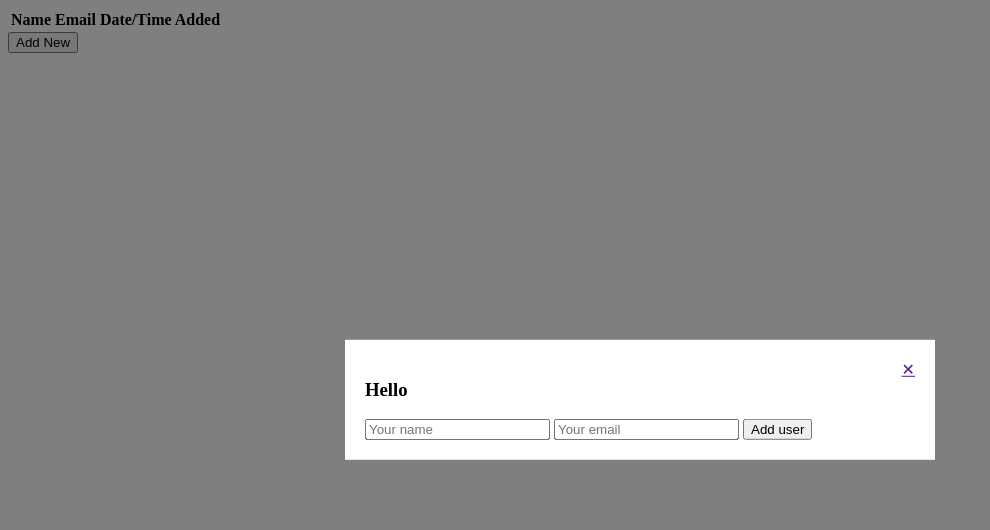
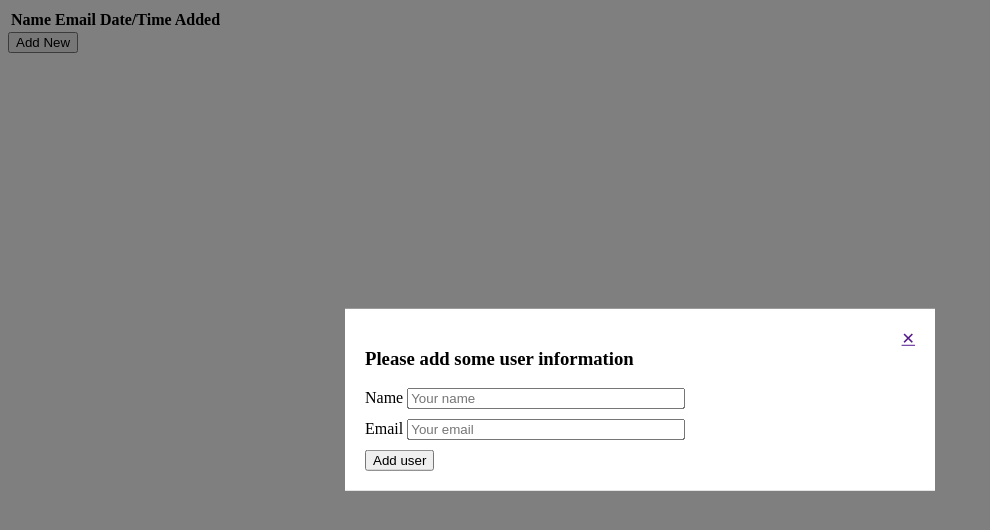
Before and after one commit to ethanwelborn/needle, a website: page index.html in a window 1280 px wide. Both pictures are taken after a click on the button "Add New". Shown: the whole page, without its empty margins (0-990 px from the left). Drawn offline with nearby package versions, Linux system fonts and the light colour scheme; some packages are replaced by stand-ins of ours.

Commit message:
working on some angular validation

```diff
--- a/app/modal/modal.css
+++ b/app/modal/modal.css
@@ -13,8 +13,18 @@
 	background-color:#fff;
 	padding:20px;
 }
+.control {
+	display: block;
+	margin:10px 0;
+}
+.text-field {
+	width:270px;
+}
 #close-modal {
 	position: absolute;
 	top:20px;
 	right:20px;
 }
+.error {
+	color:#c51f1f;
+}
--- a/app/modal/modal.js
+++ b/app/modal/modal.js
@@ -2,6 +2,7 @@ angular.module('needle.modal', ['btford.modal'])
 
 .controller('ModalCtrl', ['$scope', 'userService', 'modalFactory', function($scope, userService, modalFactory) {
 	$scope.user = {};
+	$scope.form = {};
 
 	$scope.hideModal = function hideModal() {
 		modalFactory.deactivate();
@@ -11,6 +12,15 @@ angular.module('needle.modal', ['btford.modal'])
 		userService.storeUser($scope.user);
 		$scope.user = {}; // Reset the user to empty
 	};
+
+	$scope.submitForm = function submitForm(isValid) {
+		$scope.form.submitted = true;
+		if(isValid) {
+			$scope.addUser();
+			$scope.form.submitted = false;
+		}
+	};
+
 }])
 
 .factory('modalFactory', ['btfModal', function(btfModal) {
--- a/app/modal/user-modal.html
+++ b/app/modal/user-modal.html
@@ -1,8 +1,22 @@
 <div class='modal-shade'></div>
 <div class="btf-modal">
-  <h3>Hello {{name}}</h3>
+  <h3>Please add some user information</h3>
   <a href id='close-modal' ng-click="hideModal()">&#x2715;</a>
-  <input type='text' ng-model="user.name" placeholder="Your name" />
-  <input type='text' ng-model="user.email" placeholder="Your email" />
-  <input type='submit' value="Add user" ng-click="addUser()" />
+
+  <form name="userForm" ng-submit="submitForm(userForm.$valid)" novalidate>
+	  <div class='control'>
+	  	<label>Name</label>
+	  	<input class="text-field" name="name" type='text' ng-model="user.name" ng-minlength="3" placeholder="Your name" required />
+	  	<p ng-show="userForm.name.$error.required && form.submitted" class='error'>Please provide a name</p>
+	  	<p ng-show="userForm.name.$error.minlength && form.submitted" class='error'>There must be at least 3 characters in the name</p>
+	  </div>
+
+	  <div class='control'>
+	  	<label>Email</label>
+	  	<input class="text-field" name="email" type='email' ng-model="user.email" placeholder="Your email" required />
+	  	<p ng-show="userForm.email.$invalid && form.submitted" class='error'>Please use a valid email</p>
+	  </div>
+
+	  <input type='submit' value="Add user" />
+	</form>
 </div>
```
